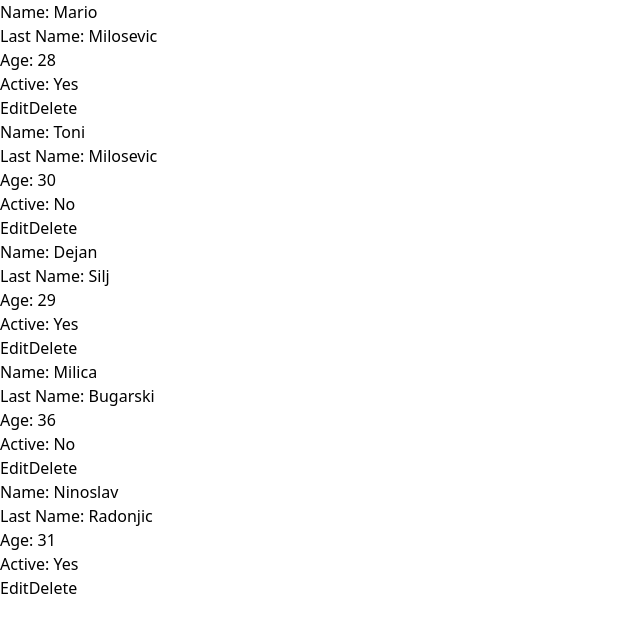
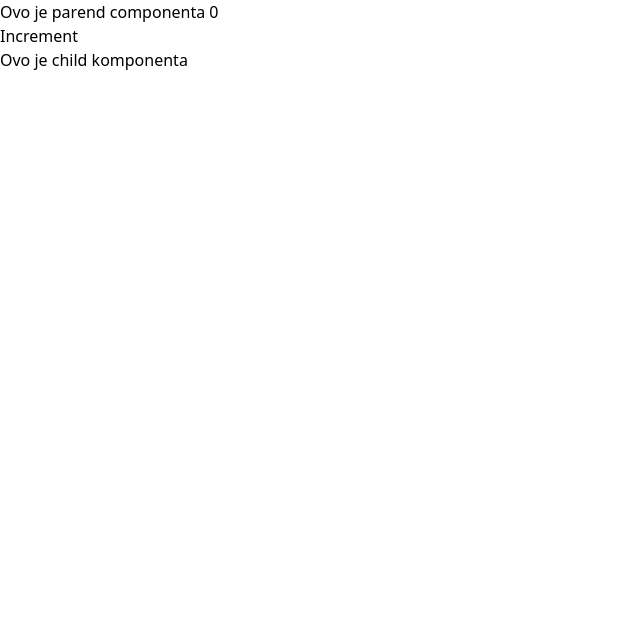
Before and after one commit to MarioMilosevic/React-Workshop, a React (Vite) app: page / in a window 1280 px wide. Shown: the top 632 px of the page, without its empty margins (0-640 px from the left). Built offline with nearby package versions, Linux system fonts and the light colour scheme.

Commit message:
Test child component rerendering when parent uses children and triggers a rerender

```diff
--- a/src/App.tsx
+++ b/src/App.tsx
@@ -1,35 +1,40 @@
 import React, { useState } from "react";
-import { dummyData, dummyType } from "./utils/constants";
-import PreviewPerson from "./components/PreviewPerson";
+// import { dummyData, dummyType } from "./utils/constants";
+// import PreviewPerson from "./components/PreviewPerson";
+import MarioParent from "./components/MarioParent";
+import MarioChild from "./components/MarioChild";
 
 const App = () => {
-  const [persons, setPersons] = useState<dummyType[]>(dummyData);
+  // const [persons, setPersons] = useState<dummyType[]>(dummyData);
 
-  const deleteHandler = (id: number) => {
-    setPersons((prev) => {
-      return prev.filter((person) => person.id !== id);
-    });
-  };
+  // const deleteHandler = (id: number) => {
+  //   setPersons((prev) => {
+  //     return prev.filter((person) => person.id !== id);
+  //   });
+  // };
 
-  const editHandler = (editedPerson: dummyType) => {
-    console.log(editedPerson);
-    setPersons((prev) => {
-      return prev.map((person) =>
-        person.id === editedPerson.id ? { ...editedPerson } : person
-      );
-    });
-  };
+  // const editHandler = (editedPerson: dummyType) => {
+  //   console.log(editedPerson);
+  //   setPersons((prev) => {
+  //     return prev.map((person) =>
+  //       person.id === editedPerson.id ? { ...editedPerson } : person
+  //     );
+  //   });
+  // };
 
   return (
     <div className="flex gap-4">
-      {persons.map((person) => (
+      <MarioParent>
+        <MarioChild/>
+      </MarioParent>
+      {/* {persons.map((person) => (
         <PreviewPerson
           key={person.id}
           person={person}
           deleteHandler={deleteHandler}
           editHandler={editHandler}
         />
-      ))}
+      ))} */}
     </div>
   );
 };
--- a/src/components/EditDummyPerson.tsx
+++ b/src/components/EditDummyPerson.tsx
@@ -14,7 +14,8 @@ const EditDummyPerson = ({
 }: EditDymmyPersonProps) => {
   const [editPerson, setEditPerson] = useState<dummyType>({ ...person });
 
-  const submitHandler = (e: React.FormEvent<HTMLFormElement>) => {
+    const submitHandler = (e: React.FormEvent<HTMLFormElement>) => {
+      console.log('edit dummy')
     e.preventDefault();
     editHandler(editPerson);
     closeEdit();
--- /dev/null
+++ b/src/components/MarioChild.tsx
@@ -0,0 +1,6 @@
+import React from "react";
+
+export default function MarioChild() {
+  console.log("child rerender");
+  return <div>Ovo je child komponenta</div>;
+}
--- /dev/null
+++ b/src/components/MarioParent.tsx
@@ -0,0 +1,19 @@
+import React, { useState } from "react";
+
+type MarioProps = {
+  children: React.ReactNode;
+};
+
+export default function MarioParent({ children }: MarioProps) {
+  const [counter, setCounter] = useState(0);
+  console.log("parent rerender");
+  return (
+    <div className="border ">
+      <h1>Ovo je parend componenta {counter}</h1>
+      <button onClick={() => setCounter((prev) => (prev += 1))}>
+        Increment
+      </button>
+      {children}
+    </div>
+  );
+}
```
